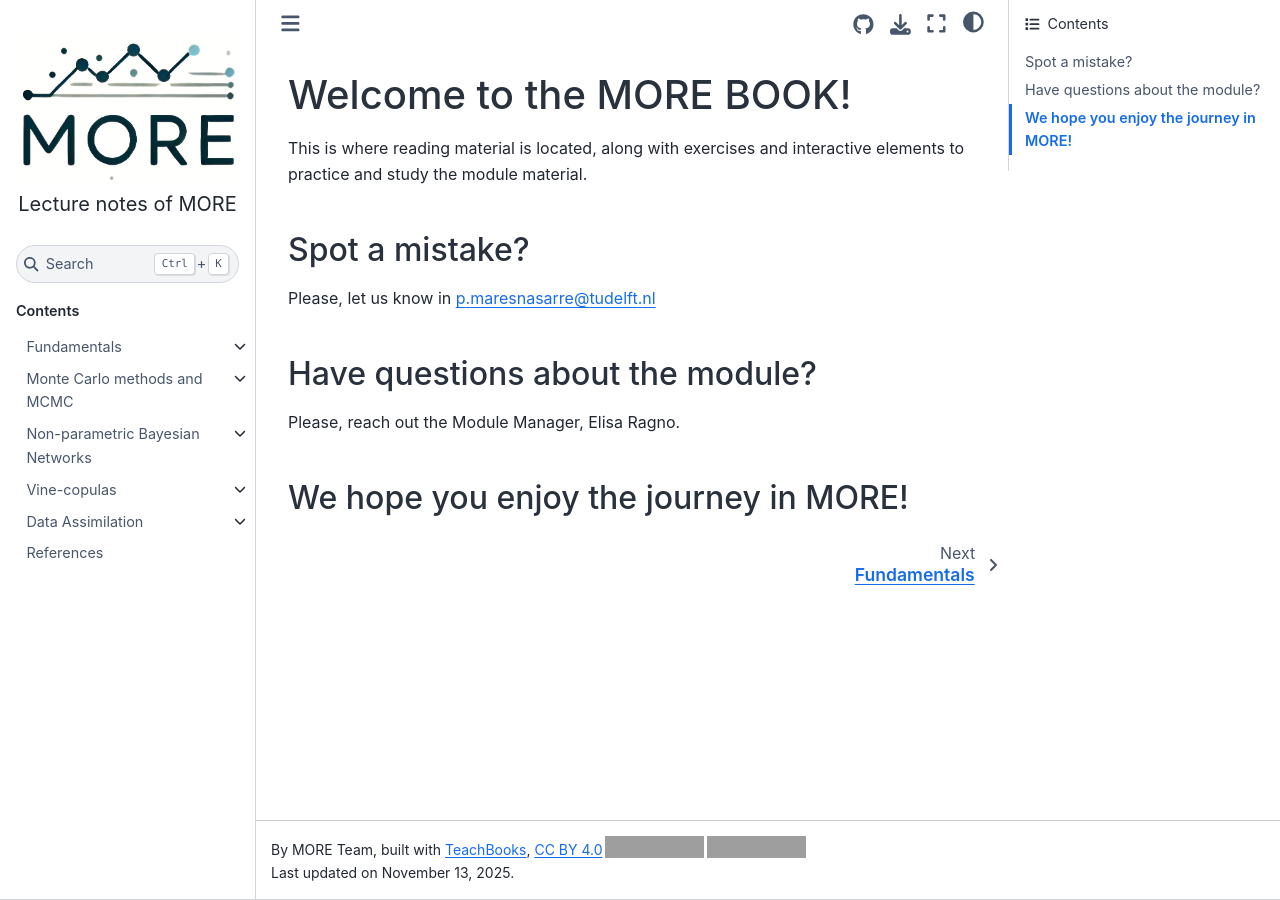
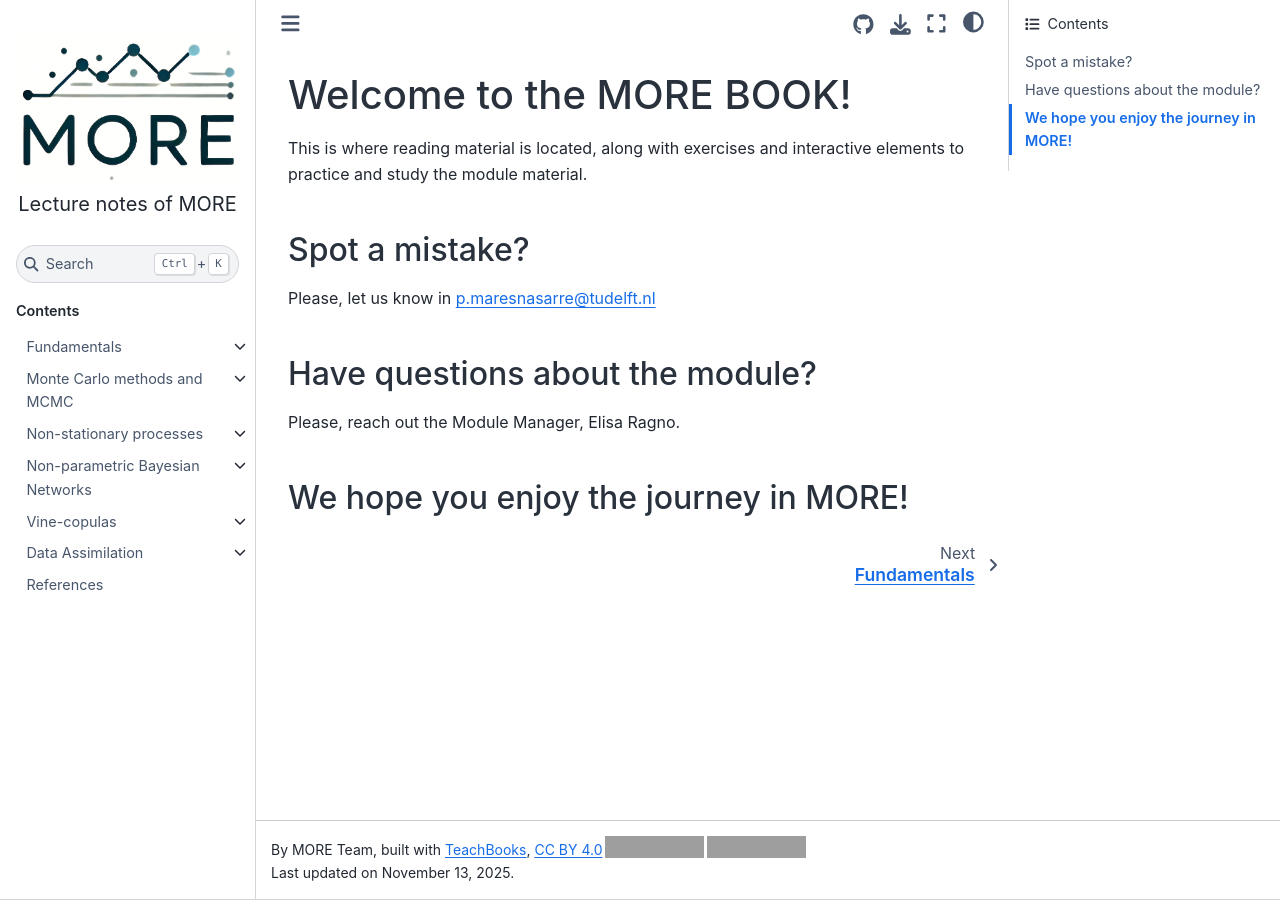
Before and after one commit to TUDelft-CITG/MORE-lecture-notes, a Jupyter Book: the page built from book/intro.md, in a window 1280 px wide. Built offline with Jupyter Book 1.0.4 settings and Sphinx 7.4.7 and the Sphinx Book theme 1.1.4, drawn with Linux system fonts in a browser that asks for light colours; pages that are not in the unit, such as notebooks, are missing from menus; comment, search, counter and statistics services are not loaded; some of the changed lines change nothing that is shown; grey boxes are pictures that could not be loaded.

Commit message:
add nonstationarity to toc

```diff
--- a/book/_toc.yml
+++ b/book/_toc.yml
@@ -18,6 +18,14 @@ parts:
             title: Monte Carlo simulation
           - file: mcmc/mcmc.ipynb
             title: Markov chain Monte Carlo sampling
+      - file: LectureNotes_NS/IntroNS.md
+        title: Non-stationary processes
+        sections:
+          - file: LectureNotes_NS/Data_Exploration_NS.md
+          - file: LectureNotes_NS/methods_NS_intro.md
+          - file: LectureNotes_NS/methods_NS.md
+          - file: LectureNotes_NS/methods_NS_2.md
+          - file: LectureNotes_NS/ReturnPeriod_NS.md
       - file: NPBN/overview.md
         title: Non-parametric Bayesian Networks
         sections:
```
